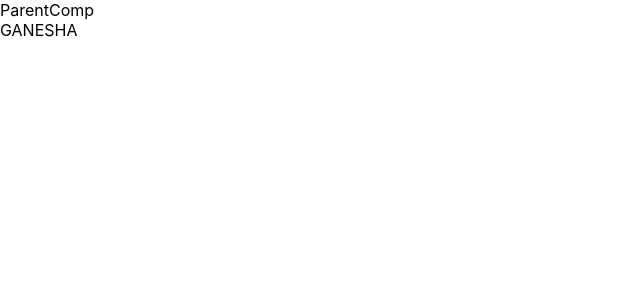
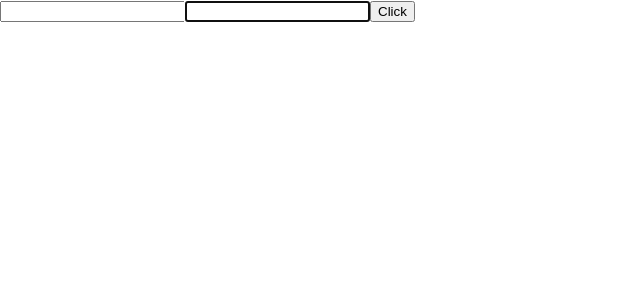
Before and after one commit to tanishthaJawa/react-practice, a React (Create React App) app: page / in a window 1280 px wide. Shown: the top 300 px of the page, without its empty margins (0-640 px from the left). Built offline with nearby package versions, Linux system fonts and the light colour scheme.

Commit message:
Refs in react

```diff
--- a/src/App.js
+++ b/src/App.js
@@ -17,13 +17,15 @@
 import Table from "./components/Table";
 import PureComp from "./components/PureComp";
 import ParentComp from "./components/ParentComp";
+import RefsDemo from "./components/RefsDemo";
 
 
 function App() {
 
   return (
     <div className="App">
-      <ParentComp />
+      <RefsDemo />
+      {/* <ParentComp /> */}
       {/* <FragmentDemo />
       <Table />
       <LifeCycleA />
--- /dev/null
+++ b/src/components/RefsDemo.js
@@ -0,0 +1,33 @@
+import React, { Component } from 'react'
+
+class RefsDemo extends Component {
+    constructor(props) {
+        super(props)
+        this.inputRef = React.createRef();
+        this.callBackRef = null;
+        this.setCallBackRef = (element) => {
+            this.callBackRef = element;
+        }
+    }
+    componentDidMount() {
+        if(this.callBackRef){
+            this.callBackRef.focus()
+        }
+        // this.inputRef.current.focus()
+        // console.log(this.inputRef)
+    }
+    clickHandler = () => {
+        alert(this.inputRef.current.value)
+    }
+    render() {
+        return (
+            <div>
+                <input ref={this.inputRef} type='text' />
+                <input ref={this.setCallBackRef} type='text' />
+                <button onClick={this.clickHandler}>Click</button>
+            </div>
+        )
+    }
+}
+
+export default RefsDemo
```
